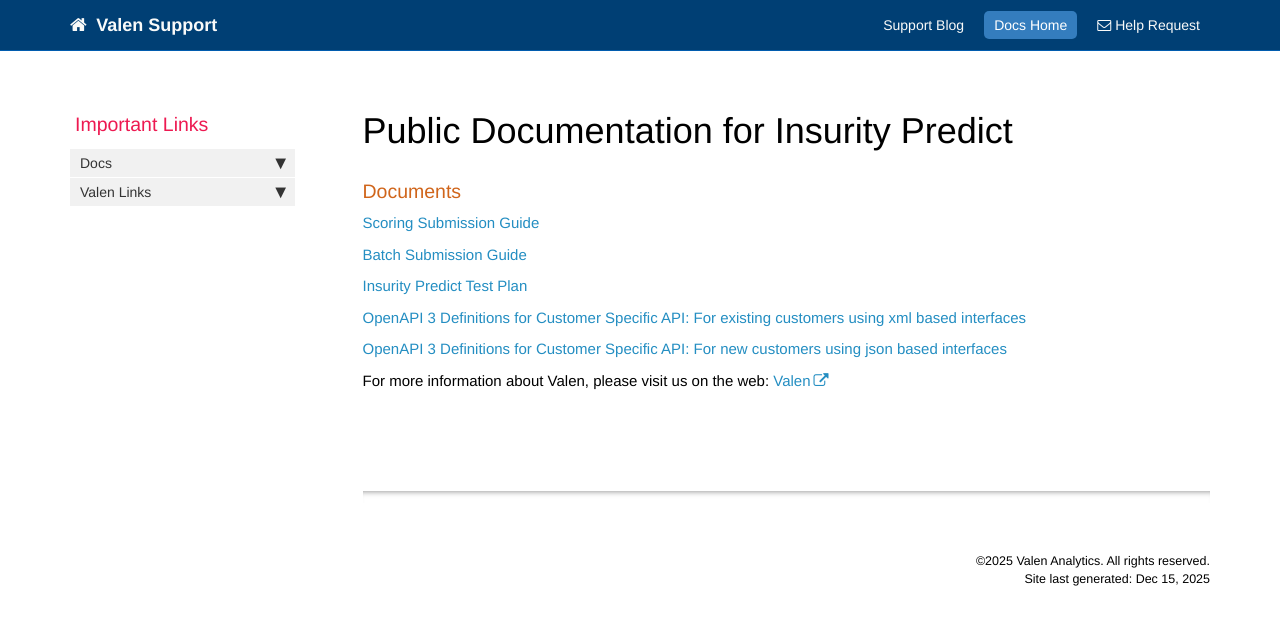
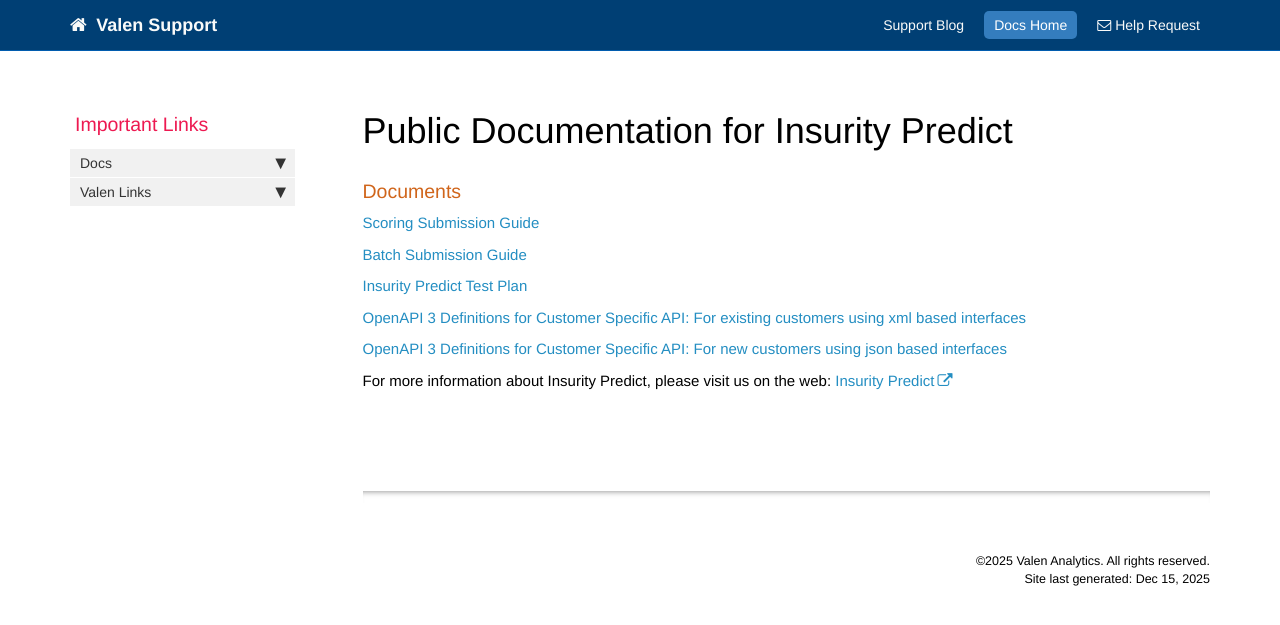
Before and after one commit to valensupport/valensupport.github.io, a Jekyll site: the page built from index.md, in a window 1280 px wide. Shown: the top 625 px of the page. Built offline with Jekyll 4.4.1, drawn with Linux system fonts in a browser that asks for light colours; nearby versions of some CDN libraries; comment, search, counter and statistics services are not loaded.

Commit message:
Update index.md
Update link to website with correct Product Name

```diff
--- a/index.md
+++ b/index.md
@@ -17,5 +17,5 @@ toc: false
 
 [OpenAPI 3 Definitions for Customer Specific API: For new customers using json based interfaces](customer_specific_apis_json.html)
 
-For more information about Valen, please visit us on the web:
-[Valen](https://www.insurity.com/solutions/insurity-data-analytics-solutions/valen-solutions/)
+For more information about Insurity Predict, please visit us on the web:
+[Insurity Predict](https://insurity.com/insurity-analytics/predictive-analytics)
```
